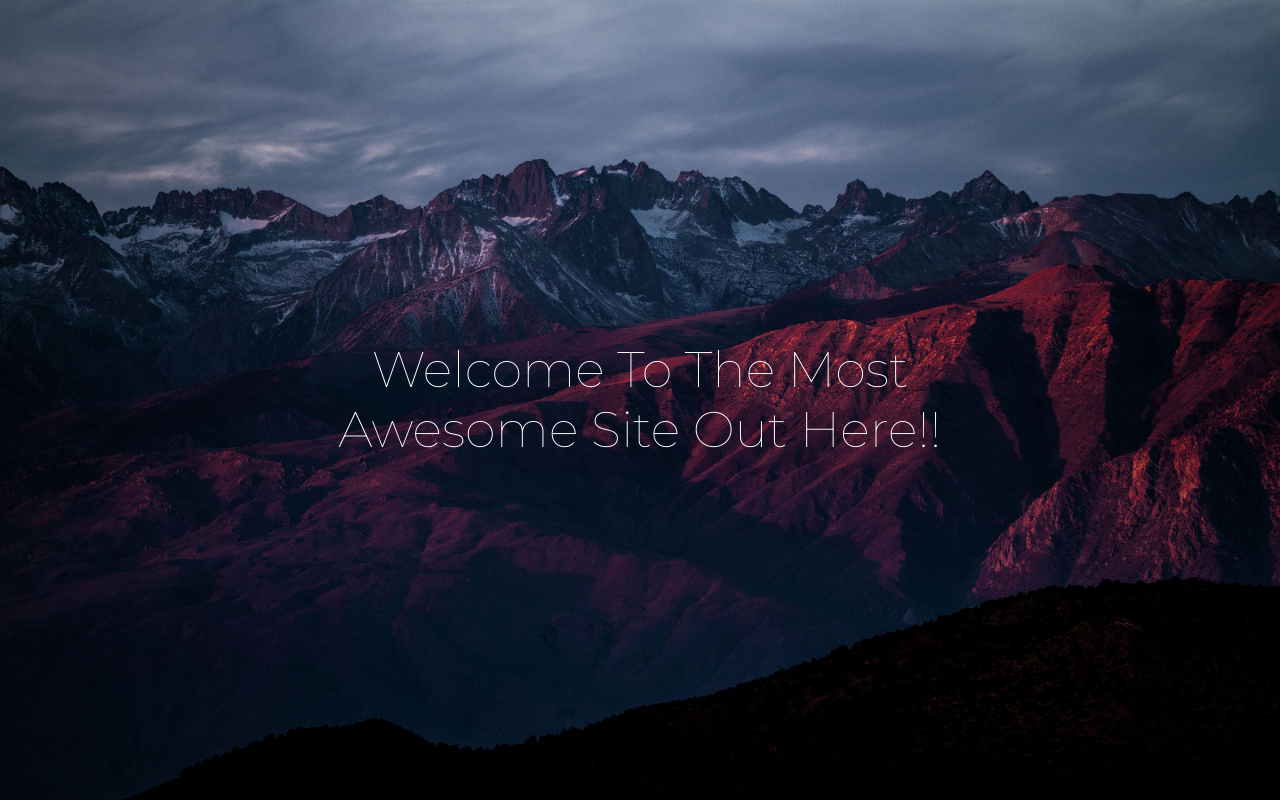
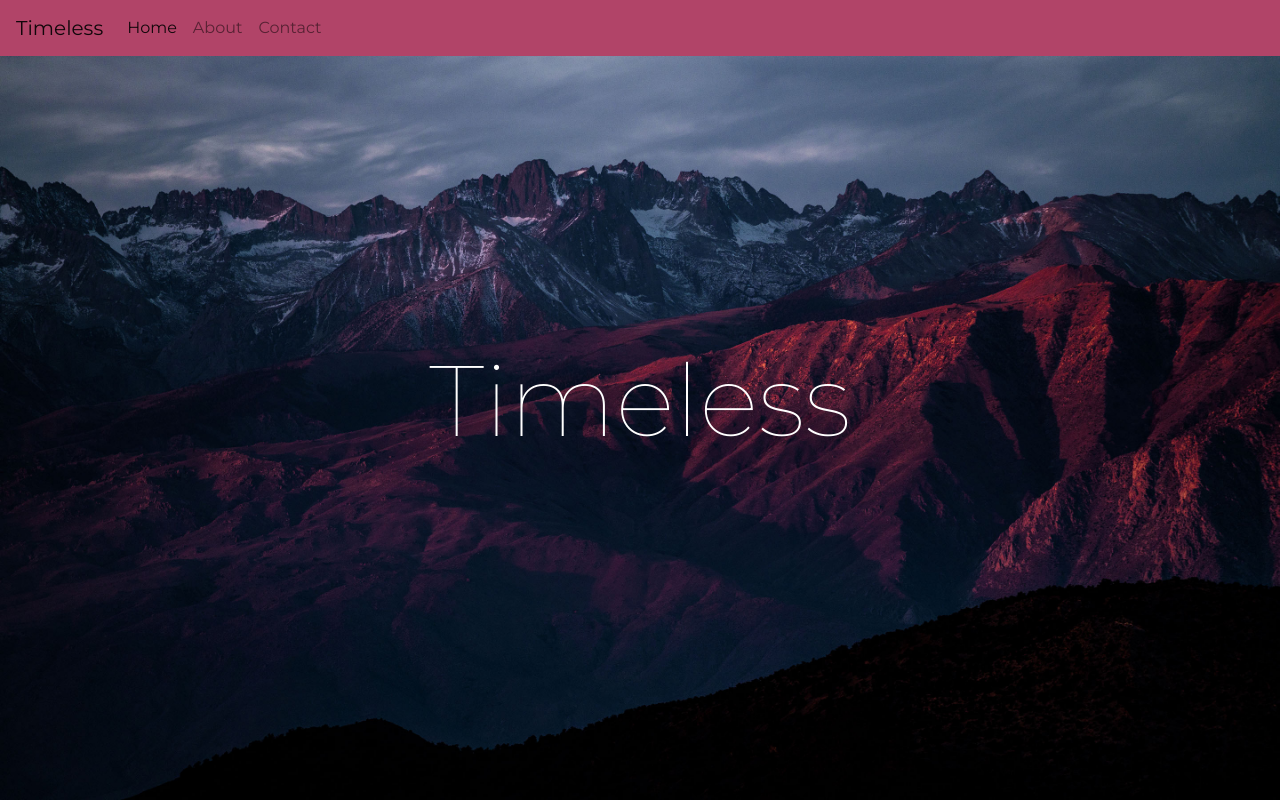
Before and after one commit to muirurikin/webs, a plain HTML site: page index.html in a window 1280 px wide. Drawn offline with Linux system fonts and the light colour scheme.

Commit message:
Add Navigation

```diff
--- a/css/style.css
+++ b/css/style.css
@@ -6,7 +6,7 @@ h1 {
   color: #ffffff;
   text-align: center;
   font-weight: 100;
-  font-size: 50px;
+  font-size: 100px;
   position: absolute;
   top: 50%;
   left: 50%;
@@ -18,3 +18,9 @@ h1 {
   background-repeat: no-repeat;
   height: 100vh;
 }
+
+/*
+===========
+ Bootstrap
+===========
+*/
--- a/index.html
+++ b/index.html
@@ -11,9 +11,28 @@
 </head>
 <body>
   <header>
-    <nav></nav>
+    <nav class="navbar fixed-top navbar-expand-lg navbar-light" style="background-color: #b14468;">
+      <a class="navbar-brand" href="#">Timeless</a>
+      <button class="navbar-toggler" type="button" data-toggle="collapse" data-target="#navbarSupportedContent" aria-controls="navbarSupportedContent" aria-expanded="false" aria-label="Toggle navigation">
+        <span class="navbar-toggler-icon"></span>
+      </button>
+
+      <div class="collapse navbar-collapse" id="navbarSupportedContent">
+        <ul class="navbar-nav mr-auto">
+          <li class="nav-item active">
+            <a class="nav-link" href="#">Home <span class="sr-only">(current)</span></a>
+          </li>
+          <li class="nav-item">
+            <a class="nav-link" href="#">About</a>
+          </li>
+          <li class="nav-item">
+            <a class="nav-link" href="#">Contact</a>
+          </li>
+        </ul>
+      </div>
+    </nav>
     <div class="container-fluid back">
-      <h1>Welcome To The Most Awesome Site Out Here!!</h1>
+      <h1>Timeless</h1>
     </div>
   </header>
   <script type="text/javascript" src="js/jquery.min.js"></script>
```
